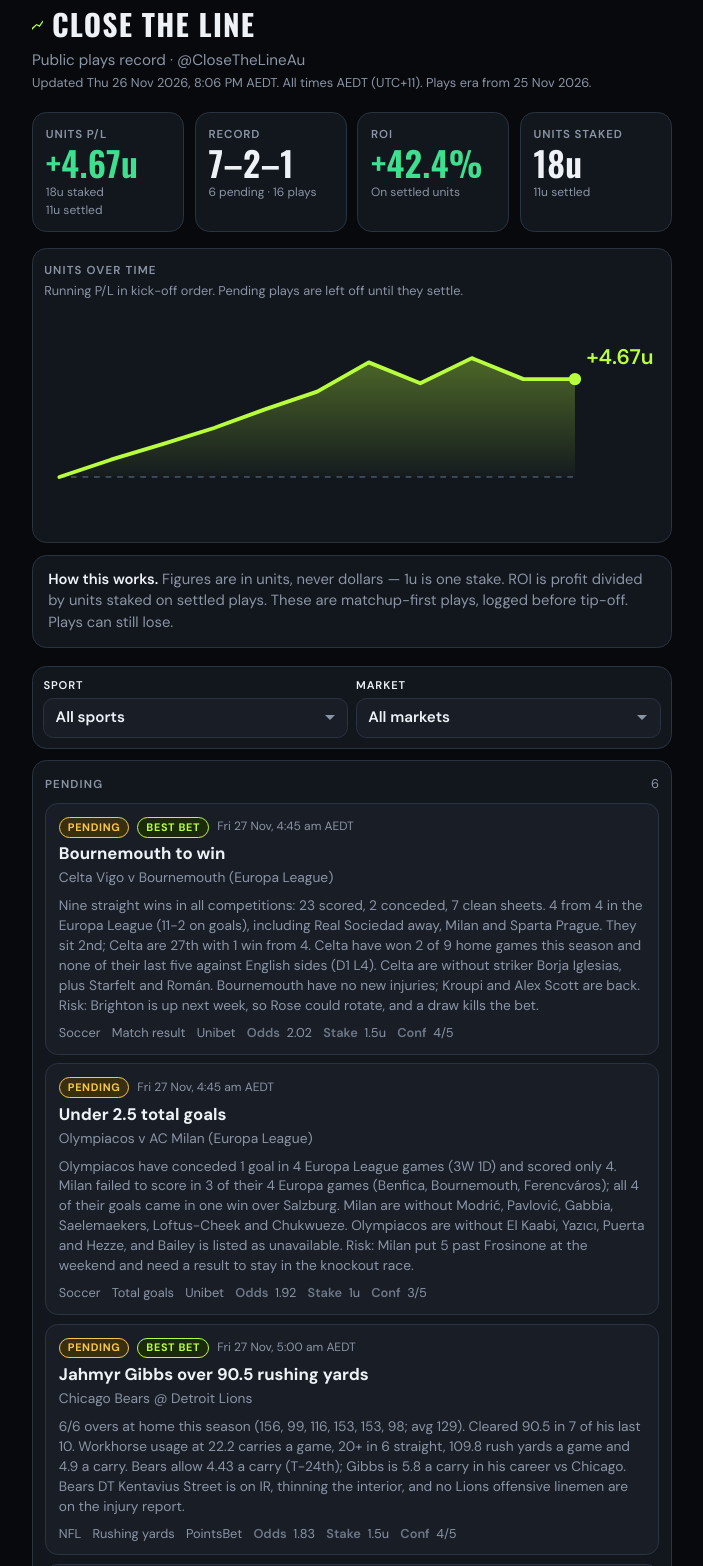
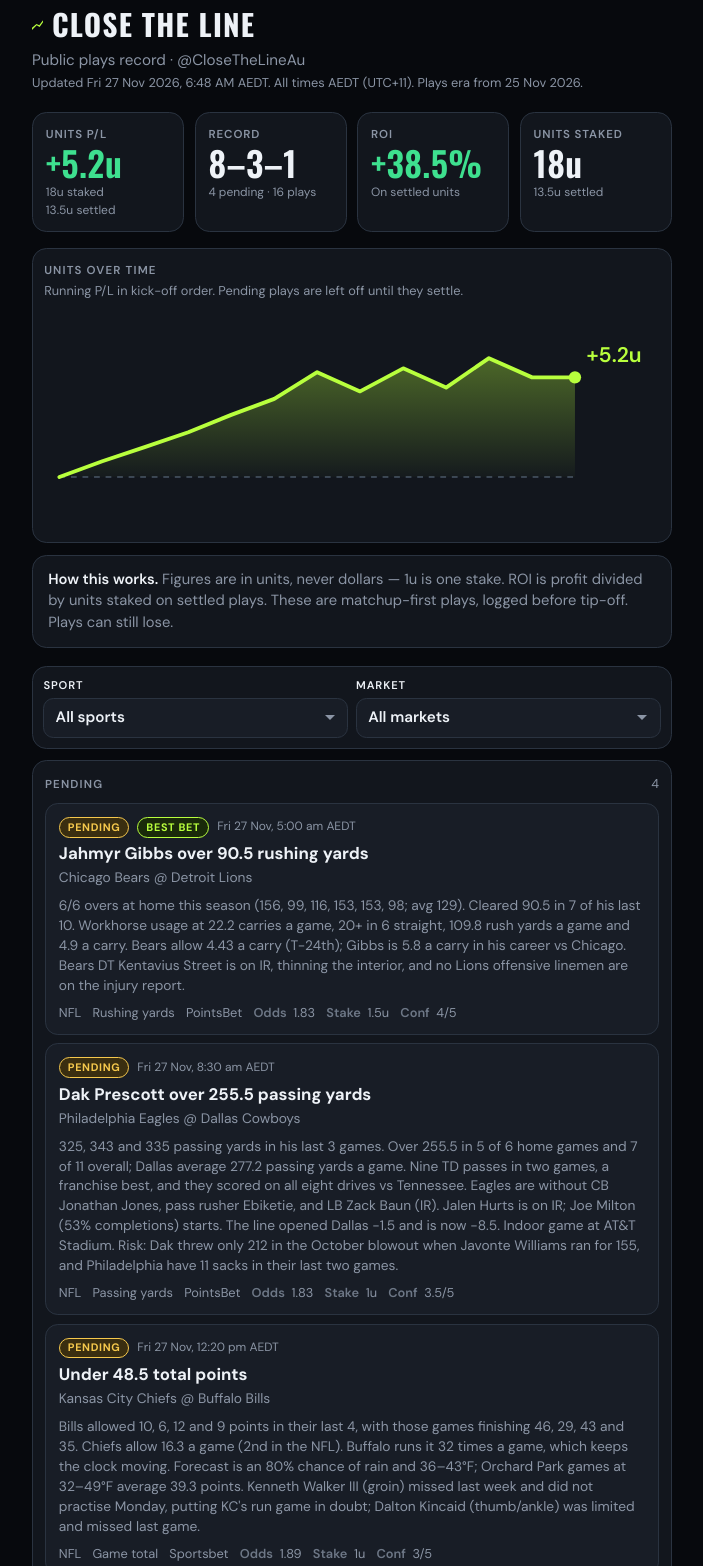
Before and after one commit to CloseTheLineAu/close-the-line, a plain HTML site: page index.html in a window 1280 px wide. Shown: the part 25-1591 px from the top of the page, without its empty margins (288-991 px from the left). Drawn offline with nearby package versions, Linux system fonts and the light colour scheme.

Commit message:
Update public plays record

```diff
--- a/index.html
+++ b/index.html
@@ -7,7 +7,7 @@
   <meta name="description" content="Public units-only plays record for Close the Line (@CloseTheLineAu). Matchup-first picks, logged before tip-off. No deleted losses.">
   <meta name="theme-color" content="#07090d">
   <meta property="og:title" content="Close the Line — public plays record">
-  <meta property="og:description" content="Units only, bookie named, no deleted losses. Record 7–2–1, +4.67u.">
+  <meta property="og:description" content="Units only, bookie named, no deleted losses. Record 8–3–1, +5.2u.">
   <meta name="twitter:card" content="summary">
   <link rel="preconnect" href="https://fonts.googleapis.com">
   <link rel="preconnect" href="https://fonts.gstatic.com" crossorigin>
@@ -245,29 +245,29 @@
     <header>
       <h1 class="brand">Close the Line</h1>
       <p class="sub">Public plays record · @CloseTheLineAu</p>
-      <p class="updated">Updated Thu 26 Nov 2026, 8:06 PM AEDT. All times AEDT (UTC+11). Plays era from 25 Nov 2026.</p>
+      <p class="updated">Updated Fri 27 Nov 2026, 6:48 AM AEDT. All times AEDT (UTC+11). Plays era from 25 Nov 2026.</p>
     </header>
 
     <section class="metrics" aria-label="Record summary">
       <div class="tile">
         <span>Units P/L</span>
-        <b class="win">+4.67u</b>
-        <small>18u staked<br>11u settled</small>
+        <b class="win">+5.2u</b>
+        <small>18u staked<br>13.5u settled</small>
       </div>
       <div class="tile">
         <span>Record</span>
-        <b>7–2–1</b>
-        <small>6 pending · 16 plays</small>
+        <b>8–3–1</b>
+        <small>4 pending · 16 plays</small>
       </div>
       <div class="tile">
         <span>ROI</span>
-        <b class="win">+42.4%</b>
+        <b class="win">+38.5%</b>
         <small>On settled units</small>
       </div>
       <div class="tile">
         <span>Units staked</span>
         <b>18u</b>
-        <small>11u settled</small>
+        <small>13.5u settled</small>
       </div>
     </section>
 
@@ -275,7 +275,7 @@
     <section class="chart-card">
       <h2>Units over time</h2>
       <p class="chart-cap">Running P/L in kick-off order. Pending plays are left off until they settle.</p>
-      <svg class="chart-svg" viewBox="0 0 320 118" role="img" aria-label="Cumulative units profit over time, now +4.67u">
+      <svg class="chart-svg" viewBox="0 0 320 118" role="img" aria-label="Cumulative units profit over time, now +5.2u">
   <defs>
     <linearGradient id="fill" x1="0" x2="0" y1="0" y2="1">
       <stop offset="0%" stop-color="#b8ff3d" stop-opacity="0.35"/>
@@ -283,10 +283,10 @@
     </linearGradient>
   </defs>
   <line x1="8" x2="276" y1="88.9" y2="88.9" class="zero"/>
-  <polygon points="8.0,88.9 8.0,88.9 34.8,79.9 61.6,71.8 88.4,63.4 115.2,53.6 142.0,44.5 168.8,29.3 195.6,40.2 222.4,27.1 249.2,38.0 276.0,38.0 276.0,88.9" fill="url(#fill)"/>
-  <polyline points="8.0,88.9 34.8,79.9 61.6,71.8 88.4,63.4 115.2,53.6 142.0,44.5 168.8,29.3 195.6,40.2 222.4,27.1 249.2,38.0 276.0,38.0" class="line"/>
-  <circle cx="276.0" cy="38.0" r="3.2" class="dot"/>
-  <text x="282.0" y="30.0" class="chart-end">+4.67u</text>
+  <polygon points="8.0,88.9 8.0,88.9 30.3,80.7 52.7,73.2 75.0,65.6 97.3,56.6 119.7,48.3 142.0,34.4 164.3,44.4 186.7,32.4 209.0,42.4 231.3,27.1 253.7,37.1 276.0,37.1 276.0,88.9" fill="url(#fill)"/>
+  <polyline points="8.0,88.9 30.3,80.7 52.7,73.2 75.0,65.6 97.3,56.6 119.7,48.3 142.0,34.4 164.3,44.4 186.7,32.4 209.0,42.4 231.3,27.1 253.7,37.1 276.0,37.1" class="line"/>
+  <circle cx="276.0" cy="37.1" r="3.2" class="dot"/>
+  <text x="282.0" y="29.1" class="chart-end">+5.2u</text>
 </svg>
     </section>
 
@@ -305,48 +305,10 @@
     <section class="section" id="pending">
       <div class="head-row">
         <h2>Pending</h2>
-        <span class="count" data-count="pending">6</span>
+        <span class="count" data-count="pending">4</span>
       </div>
       <div data-list="pending">
-        <article class="bet" data-sport="Soccer" data-market="H2H" data-month="2026-11">
-  <div class="bet-top">
-    <span class="chip pending">Pending</span>
-    <span class="chip best">Best bet</span>
-    <span class="when">Fri 27 Nov, 4:45 am AEDT</span>
-
-  </div>
-  <h3>Bournemouth to win</h3>
-  <p class="event">Celta Vigo v Bournemouth (Europa League)</p>
-  <p class="reason">Nine straight wins in all competitions: 23 scored, 2 conceded, 7 clean sheets. 4 from 4 in the Europa League (11-2 on goals), including Real Sociedad away, Milan and Sparta Prague. They sit 2nd; Celta are 27th with 1 win from 4. Celta have won 2 of 9 home games this season and none of their last five against English sides (D1 L4). Celta are without striker Borja Iglesias, plus Starfelt and Román. Bournemouth have no new injuries; Kroupi and Alex Scott are back. Risk: Brighton is up next week, so Rose could rotate, and a draw kills the bet.</p>
-  <p class="meta">
-    <span>Soccer</span>
-    <span>Match result</span>
-    <span>Unibet</span>
-    <span><em>Odds</em> 2.02</span>
-    <span><em>Stake</em> 1.5u</span>
-    <span><em>Conf</em> 4/5</span>
-  </p>
-</article>
-<article class="bet" data-sport="Soccer" data-market="Total" data-month="2026-11">
-  <div class="bet-top">
-    <span class="chip pending">Pending</span>
-
-    <span class="when">Fri 27 Nov, 4:45 am AEDT</span>
-
-  </div>
-  <h3>Under 2.5 total goals</h3>
-  <p class="event">Olympiacos v AC Milan (Europa League)</p>
-  <p class="reason">Olympiacos have conceded 1 goal in 4 Europa League games (3W 1D) and scored only 4. Milan failed to score in 3 of their 4 Europa games (Benfica, Bournemouth, Ferencváros); all 4 of their goals came in one win over Salzburg. Milan are without Modrić, Pavlović, Gabbia, Saelemaekers, Loftus-Cheek and Chukwueze. Olympiacos are without El Kaabi, Yazıcı, Puerta and Hezze, and Bailey is listed as unavailable. Risk: Milan put 5 past Frosinone at the weekend and need a result to stay in the knockout race.</p>
-  <p class="meta">
-    <span>Soccer</span>
-    <span>Total goals</span>
-    <span>Unibet</span>
-    <span><em>Odds</em> 1.92</span>
-    <span><em>Stake</em> 1u</span>
-    <span><em>Conf</em> 3/5</span>
-  </p>
-</article>
-<article class="bet" data-sport="NFL" data-market="Prop" data-month="2026-11">
+        <article class="bet" data-sport="NFL" data-market="Prop" data-month="2026-11">
   <div class="bet-top">
     <span class="chip pending">Pending</span>
     <span class="chip best">Best bet</span>
@@ -429,9 +391,9 @@
     <section class="section" id="results">
       <div class="head-row">
         <h2>Results</h2>
-        <span class="count" data-count="results">10</span>
+        <span class="count" data-count="results">12</span>
       </div>
-      <div class="form-row" aria-label="Last 10 settled results"><span class="form neutral" title="Aaron Rodgers under 199.5 passing yards Void">V</span><span class="form loss" title="Domantas Sabonis over 12.5 rebounds Lost">L</span><span class="form win" title="Kevin Durant over 19.5 points Won">W</span><span class="form loss" title="Over 233.5 total points Lost">L</span><span class="form win" title="Memphis -6.5 Won">W</span><span class="form win" title="Donovan Mitchell over 33.5 PRA Won">W</span><span class="form win" title="Minnesota +1.5 Won">W</span><span class="form win" title="Carolina Hurricanes to win (incl. OT) Won">W</span><span class="form win" title="Over 3.5 total goals Won">W</span><span class="form win" title="Wendell Carter Jr. over 7.5 rebounds Won">W</span></div>
+      <div class="form-row" aria-label="Last 10 settled results"><span class="form neutral" title="Aaron Rodgers under 199.5 passing yards Void">V</span><span class="form loss" title="Under 2.5 total goals Lost">L</span><span class="form win" title="Bournemouth to win Won">W</span><span class="form loss" title="Domantas Sabonis over 12.5 rebounds Lost">L</span><span class="form win" title="Kevin Durant over 19.5 points Won">W</span><span class="form loss" title="Over 233.5 total points Lost">L</span><span class="form win" title="Memphis -6.5 Won">W</span><span class="form win" title="Donovan Mitchell over 33.5 PRA Won">W</span><span class="form win" title="Minnesota +1.5 Won">W</span><span class="form win" title="Carolina Hurricanes to win (incl. OT) Won">W</span></div>
       <div data-list="results">
         <article class="bet" data-sport="NFL" data-market="Prop" data-month="2026-11">
   <div class="bet-top">
@@ -450,6 +412,44 @@
     <span><em>Odds</em> 1.88</span>
     <span><em>Stake</em> 1u</span>
     <span><em>Conf</em> 3/5</span>
+  </p>
+</article>
+<article class="bet" data-sport="Soccer" data-market="Total" data-month="2026-11">
+  <div class="bet-top">
+    <span class="chip loss">Lost</span>
+
+    <span class="when">Fri 27 Nov, 4:45 am AEDT</span>
+    <span class="pl loss">−1u</span>
+  </div>
+  <h3>Under 2.5 total goals</h3>
+  <p class="event">Olympiacos v AC Milan (Europa League) — Olympiacos 2–4 Milan</p>
+  <p class="reason">Olympiacos have conceded 1 goal in 4 Europa League games (3W 1D) and scored only 4. Milan failed to score in 3 of their 4 Europa games (Benfica, Bournemouth, Ferencváros); all 4 of their goals came in one win over Salzburg. Milan are without Modrić, Pavlović, Gabbia, Saelemaekers, Loftus-Cheek and Chukwueze. Olympiacos are without El Kaabi, Yazıcı, Puerta and Hezze, and Bailey is listed as unavailable. Risk: Milan put 5 past Frosinone at the weekend and need a result to stay in the knockout race. Graded: Olympiacos 2–4 Milan (6 goals). Milan goals were Hutchinson, Cissé, Pulisic and Moreira.</p>
+  <p class="meta">
+    <span>Soccer</span>
+    <span>Total goals</span>
+    <span>Unibet</span>
+    <span><em>Odds</em> 1.92</span>
+    <span><em>Stake</em> 1u</span>
+    <span><em>Conf</em> 3/5</span>
+  </p>
+</article>
+<article class="bet" data-sport="Soccer" data-market="H2H" data-month="2026-11">
+  <div class="bet-top">
+    <span class="chip win">Won</span>
+    <span class="chip best">Best bet</span>
+    <span class="when">Fri 27 Nov, 4:45 am AEDT</span>
+    <span class="pl win">+1.53u</span>
+  </div>
+  <h3>Bournemouth to win</h3>
+  <p class="event">Celta Vigo v Bournemouth (Europa League) — Celta 1–2 Bournemouth</p>
+  <p class="reason">Nine straight wins in all competitions: 23 scored, 2 conceded, 7 clean sheets. 4 from 4 in the Europa League (11-2 on goals), including Real Sociedad away, Milan and Sparta Prague. They sit 2nd; Celta are 27th with 1 win from 4. Celta have won 2 of 9 home games this season and none of their last five against English sides (D1 L4). Celta are without striker Borja Iglesias, plus Starfelt and Román. Bournemouth have no new injuries; Kroupi and Alex Scott are back. Risk: Brighton is up next week, so Rose could rotate, and a draw kills the bet. Graded: Celta 1–2 Bournemouth. Diakité was sent off in the 23rd minute with Bournemouth 1–0 down (Aspas 19&#x27;), then Álvaro Rodríguez scored at 47&#x27; and Rayan at 78&#x27;.</p>
+  <p class="meta">
+    <span>Soccer</span>
+    <span>Match result</span>
+    <span>Unibet</span>
+    <span><em>Odds</em> 2.02</span>
+    <span><em>Stake</em> 1.5u</span>
+    <span><em>Conf</em> 4/5</span>
   </p>
 </article>
 <article class="bet" data-sport="NBA" data-market="Prop" data-month="2026-11">
@@ -640,7 +640,7 @@
       </tr>
     </thead>
     <tbody>
-      <tr><td>NBA</td><td class='num'>7</td><td class='num'>8u</td><td class='num'>5–2</td><td class='num win-text'>+3.15u</td></tr><tr><td>NHL</td><td class='num'>1</td><td class='num'>1u</td><td class='num'>1–0</td><td class='num win-text'>+0.77u</td></tr><tr><td>NFL</td><td class='num'>5</td><td class='num'>5.5u</td><td class='num'>0–0–1</td><td class='num'>0u</td></tr><tr><td>Soccer</td><td class='num'>3</td><td class='num'>3.5u</td><td class='num'>1–0</td><td class='num win-text'>+0.75u</td></tr>
+      <tr><td>NBA</td><td class='num'>7</td><td class='num'>8u</td><td class='num'>5–2</td><td class='num win-text'>+3.15u</td></tr><tr><td>NHL</td><td class='num'>1</td><td class='num'>1u</td><td class='num'>1–0</td><td class='num win-text'>+0.77u</td></tr><tr><td>NFL</td><td class='num'>5</td><td class='num'>5.5u</td><td class='num'>0–0–1</td><td class='num'>0u</td></tr><tr><td>Soccer</td><td class='num'>3</td><td class='num'>3.5u</td><td class='num'>2–1</td><td class='num win-text'>+1.28u</td></tr>
     </tbody>
   </table>
 </section>
@@ -657,7 +657,7 @@
       </tr>
     </thead>
     <tbody>
-      <tr><td>Prop</td><td class='num'>8</td><td class='num'>9u</td><td class='num'>3–1–1</td><td class='num win-text'>+1.85u</td></tr><tr><td>Total</td><td class='num'>4</td><td class='num'>4u</td><td class='num'>1–1</td><td class='num loss-text'>−0.25u</td></tr><tr><td>Line</td><td class='num'>2</td><td class='num'>2.5u</td><td class='num'>2–0</td><td class='num win-text'>+2.3u</td></tr><tr><td>H2H</td><td class='num'>2</td><td class='num'>2.5u</td><td class='num'>1–0</td><td class='num win-text'>+0.77u</td></tr>
+      <tr><td>Prop</td><td class='num'>8</td><td class='num'>9u</td><td class='num'>3–1–1</td><td class='num win-text'>+1.85u</td></tr><tr><td>Total</td><td class='num'>4</td><td class='num'>4u</td><td class='num'>1–2</td><td class='num loss-text'>−1.25u</td></tr><tr><td>Line</td><td class='num'>2</td><td class='num'>2.5u</td><td class='num'>2–0</td><td class='num win-text'>+2.3u</td></tr><tr><td>H2H</td><td class='num'>2</td><td class='num'>2.5u</td><td class='num'>2–0</td><td class='num win-text'>+2.3u</td></tr>
     </tbody>
   </table>
 </section>
```
